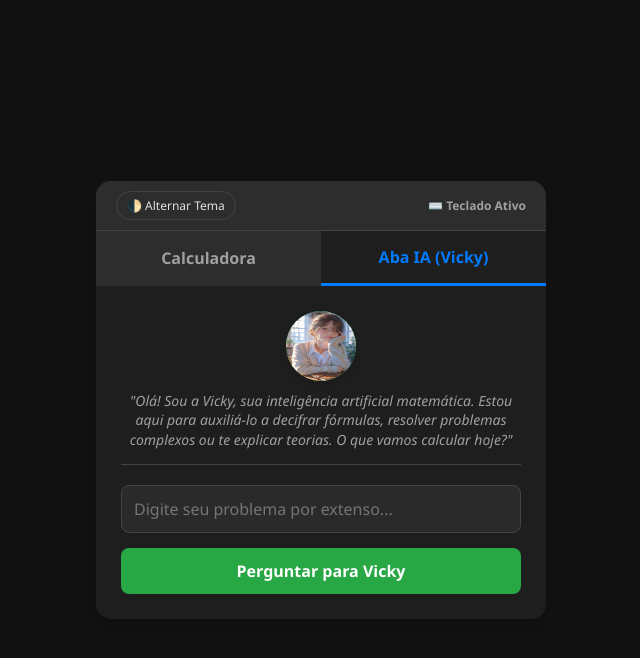
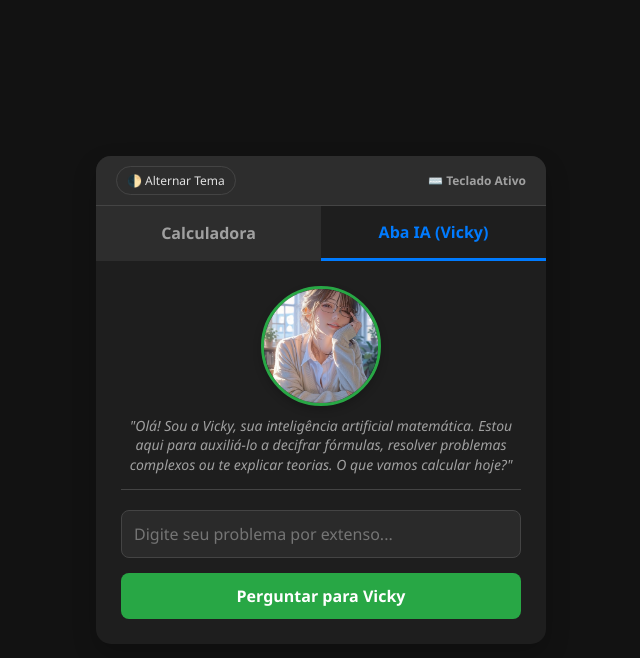
Before and after one commit to Mithy-7k/Calculadora, a Flask app: page / in a window 1280 px wide, after a click on "Aba IA (Vicky)". Shown: the top 658 px of the page, without its empty margins (319-959 px from the left). Run offline with Flask 3, Linux system fonts and the light colour scheme.

Commit message:
Update index.html

```diff
--- a/templates/index.html
+++ b/templates/index.html
@@ -64,7 +64,7 @@
         .identity-container { display: flex; flex-direction: column; align-items: center; text-align: center; margin-bottom: 20px; padding-bottom: 15px; border-bottom: 1px solid var(--border); }
 
         /* ESPAÇO RESERVADO PARA O AVATAR DA VICKY */
-        .vicky-avatar { width: 70px; height: 70px; border-radius: 50%; background: #28a745; display: flex; justify-content: center; align-items: center; color: white; font-size: 28px; font-weight: bold; margin-bottom: 10px; box-shadow: 0 4px 8px rgba(0,0,0,0.1); }
+        .vicky-avatar { width: 120px; height: 120px; border-radius: 50%; object-fit: cover; margin-bottom: 10px; box-shadow: 0 4px 8px rgba(0,0,0,0.2); border: 3px solid #28a745; }
         /* Dica: Quando tiver uma imagem, substitua o conteúdo acima por: background-image: url('/static/vicky.png'); background-size: cover; */
 
         .vicky-welcome { font-size: 14px; color: var(--text-sub); font-style: italic; line-height: 1.4; }
```
